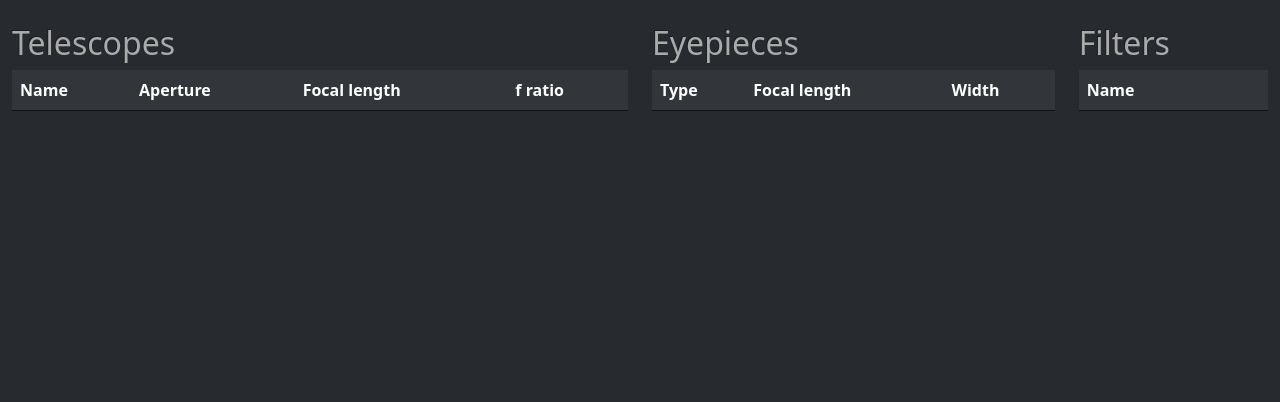
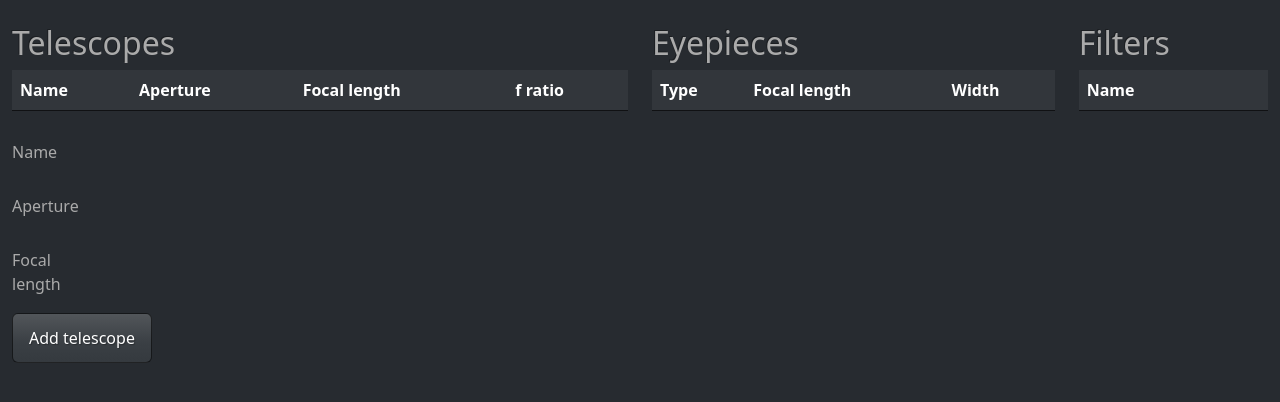
Before and after one commit to DanielAndreasen/astro-log, a Flask app: page /equipments in a window 1280 px wide. Shown: the part 58-460 px from the top of the page. Run offline with Flask 2, Linux system fonts and the light colour scheme; lists and menus that the app fills with data are empty; some libraries are stand-ins or nearby versions.

Commit message:
Add new telescope

```diff
--- a/src/astrolog/web/app.py
+++ b/src/astrolog/web/app.py
@@ -81,5 +81,26 @@ def equipments():
                            eyepieces=EyePiece, filters=Filter)
 
 
+@app.route('/equipments/new/telescope', methods=['GET', 'POST'])
+def new_telescope():
+    if request.method == 'POST':
+        form = request.form
+        if not (name := form.get('name', None)):
+            flash('Telescope name must be provided', category='danger')
+            return redirect(url_for('equipments'))
+        if not (aperture := form.get('aperture', None)):
+            flash('Telescope aperture must be provided', category='danger')
+            return redirect(url_for('equipments'))
+        if not (focal_length := form.get('focal_length', None)):
+            flash('Telescope focal length must be provided', category='danger')
+            return redirect(url_for('equipments'))
+        telescope, created = Telescope.get_or_create(name=name, aperture=aperture, focal_length=focal_length)
+        if created:
+            flash(f'Telescope "{telescope.name}" was created', category='success')
+        else:
+            flash(f'Telescope "{telescope.name}" already exists', category='warning')
+    return redirect(url_for('equipments'))
+
+
 if __name__ == '__main__':
     app.run(host='0.0.0.0', port=5000, debug=True)  # pragma: no cover
--- a/src/astrolog/web/templates/equipments.html
+++ b/src/astrolog/web/templates/equipments.html
@@ -27,6 +27,33 @@
         {% endfor %}
       </tbody>
     </table>
+
+    <form action="{{url_for('new_telescope')}}" method="POST">
+
+      <div class="mb-1 row">
+        <label for="name" class="col-sm-1 col-form-label">Name</label>
+        <div class="col-sm-5">
+          <input name="name" type="text" class="form-control-plaintext" id="name">
+        </div>
+      </div>
+
+      <div class="mb-1 row">
+        <label for="aperture" class="col-sm-1 col-form-label">Aperture</label>
+        <div class="col-sm-5">
+          <input name="aperture" type="text" class="form-control-plaintext" id="aperture">
+        </div>
+      </div>
+
+      <div class="mb-1 row">
+        <label for="focal_length" class="col-sm-1 col-form-label">Focal length</label>
+        <div class="col-sm-5">
+          <input name="focal_length" type="text" class="form-control-plaintext" id="focal_length">
+        </div>
+      </div>
+
+      <button type="submit" class="btn btn-primary">Add telescope</button>
+    </form>
+
   </div>
 
   <div class="col-4">
```
Also changed, not shown: tests/test_flask.py (+25 -0 lines).
